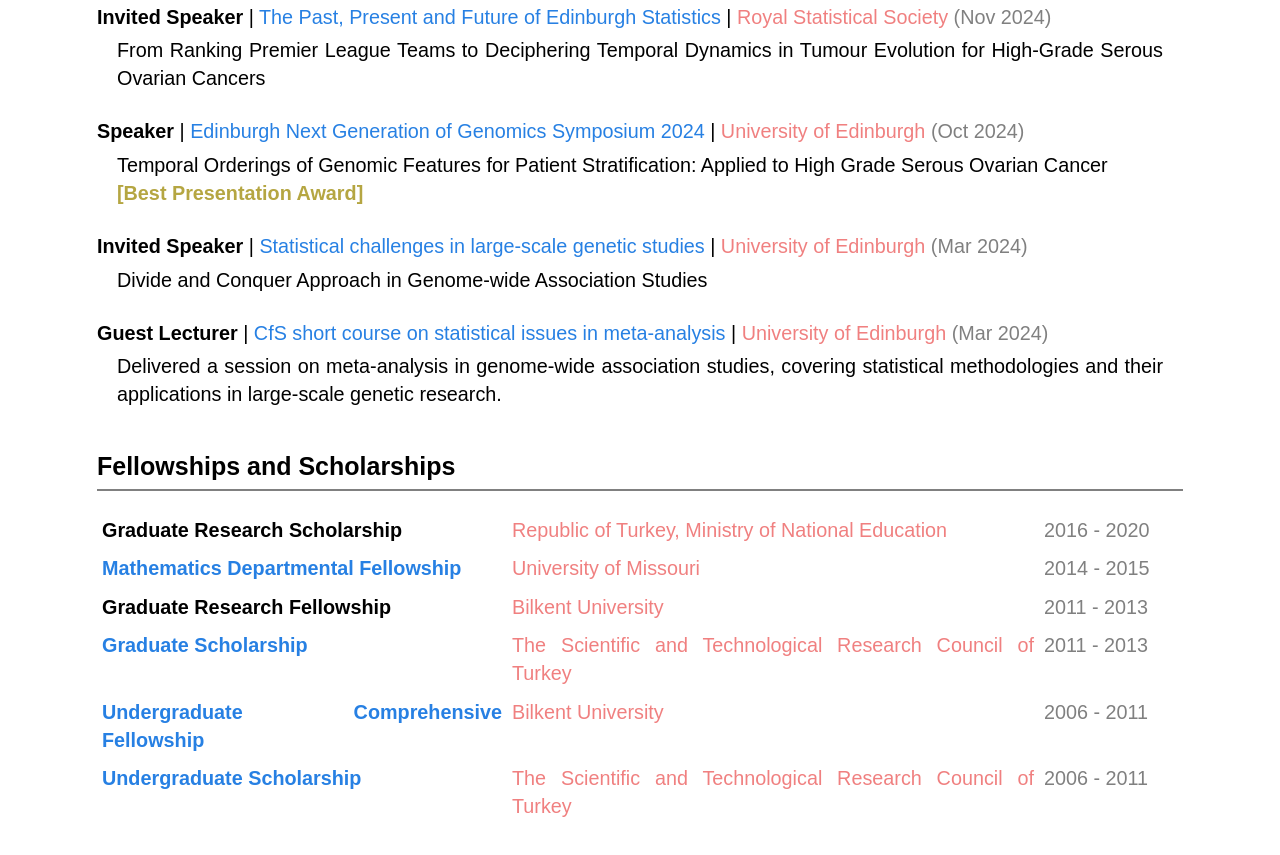
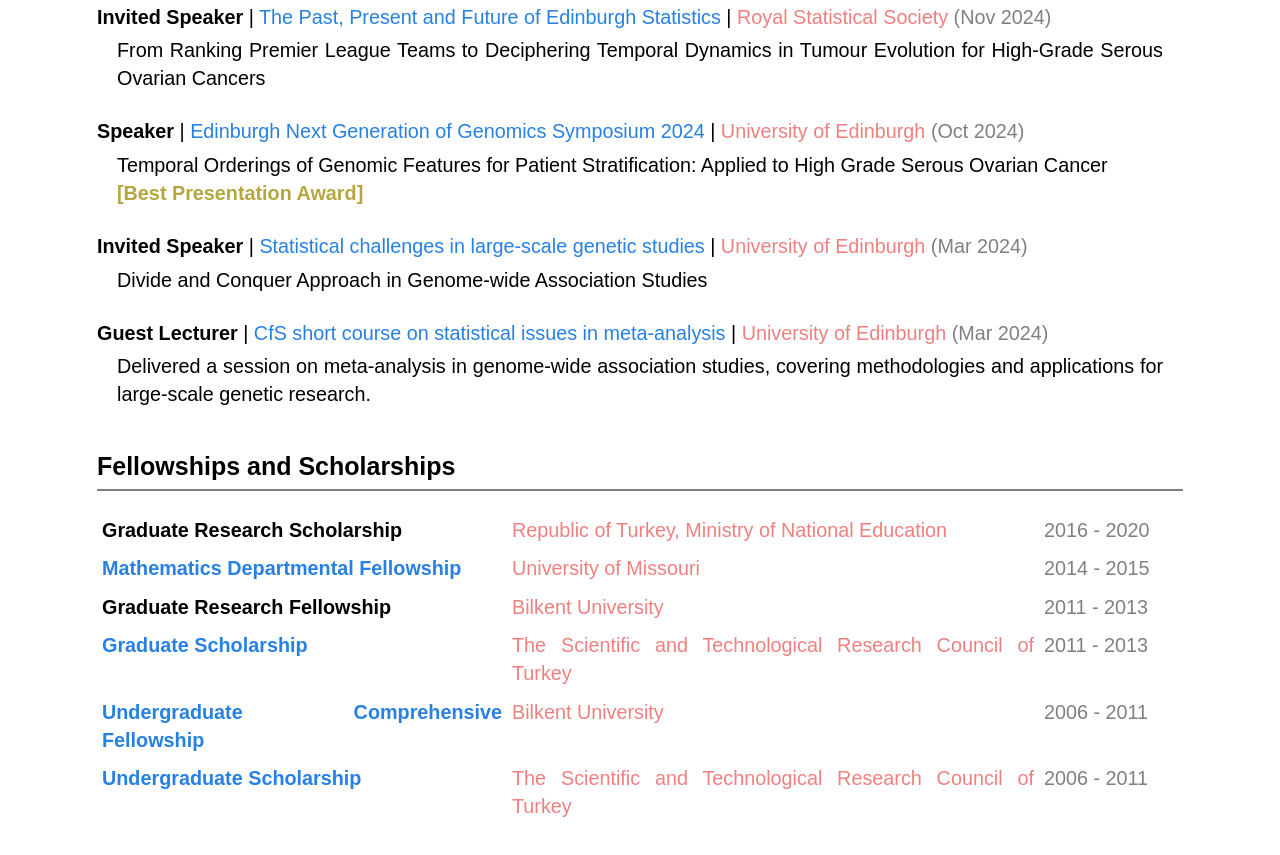
Before and after one commit to iozkaraca/iozkaraca.github.io, a plain HTML site: page CV.html in a window 1280 px wide. Shown: the part 2589-3444 px from the top of the page. Drawn offline with nearby package versions, Linux system fonts and the light colour scheme; some packages are replaced by stand-ins of ours.

Commit message:
Add files via upload

```diff
--- a/CV.html
+++ b/CV.html
@@ -651,8 +651,8 @@ short course on statistical issues in meta-analysis</a> |
 </p>
 <p style="color:black; padding: 20px;margin-top: -40px;margin-bottom:-10px">
 Delivered a session on meta-analysis in genome-wide association studies,
-covering statistical methodologies and their applications in large-scale
-genetic research.
+covering methodologies and applications for large-scale genetic
+research.
 </p>
 <p style="color:black; font-size: 25px;margin-bottom: 50px;margin-top: 30px;">
 <strong>Fellowships and Scholarships</strong>
```
